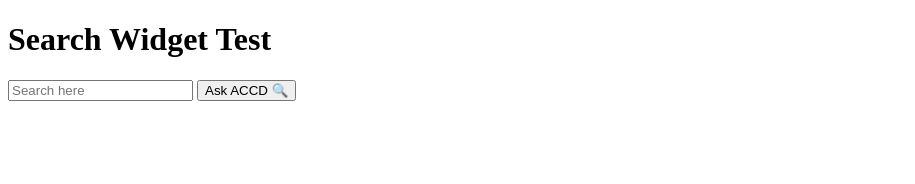
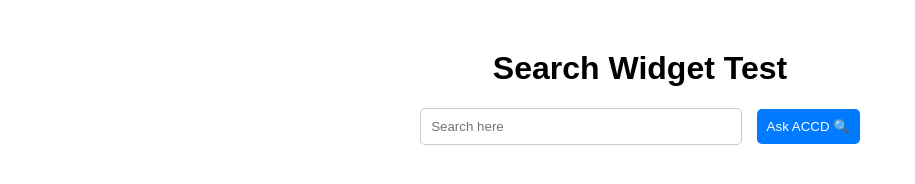
Before and after one commit to youssefsamyyy/search, a plain HTML site: page searching.html in a window 1280 px wide. Shown: the whole page, without its empty margins (0-915 px from the left). Drawn offline with Linux system fonts and the light colour scheme.

Commit message:
Update searching.html

```diff
--- a/searching.html
+++ b/searching.html
@@ -7,6 +7,32 @@
 
     <!-- Widget JavaScript bundle -->
     <script src="https://cloud.google.com/ai/gen-app-builder/client?hl=en_US"></script>
+
+    <style>
+        body {
+            font-family: Arial, sans-serif;
+            text-align: center;
+            margin-top: 50px;
+        }
+        input {
+            padding: 10px;
+            width: 300px;
+            border-radius: 5px;
+            border: 1px solid #ccc;
+        }
+        button {
+            padding: 10px;
+            margin-left: 10px;
+            background-color: #007bff;
+            color: white;
+            border: none;
+            border-radius: 5px;
+            cursor: pointer;
+        }
+        button:hover {
+            background-color: #0056b3;
+        }
+    </style>
 </head>
 <body>
 
@@ -17,16 +43,18 @@
     <button onclick="startSearch()">Ask ACCD 🔍</button>
 
     <!-- Search Widget -->
-    <gen-search-widget configId="42d55a24-049c-41ff-8908-6bbe1e20470b" triggerId="searchWidgetTrigger"></gen-search-widget>
+    <gen-search-widget
+        configId="42d55a24-049c-41ff-8908-6bbe1e20470b"
+        triggerId="searchWidgetTrigger"
+    </gen-search-widget>
 
     <script>
         function startSearch() {
             let searchWidget = document.querySelector("gen-search-widget");
             let searchInput = document.getElementById("searchWidgetTrigger").value;
 
-            if (searchWidget && searchInput) {
+            if (searchWidget && searchInput.trim() !== "") {
                 searchWidget.setAttribute("query", searchInput);
-                searchWidget.search(); // Triggers the search
             } else {
                 alert("Please enter a search query.");
             }
```
